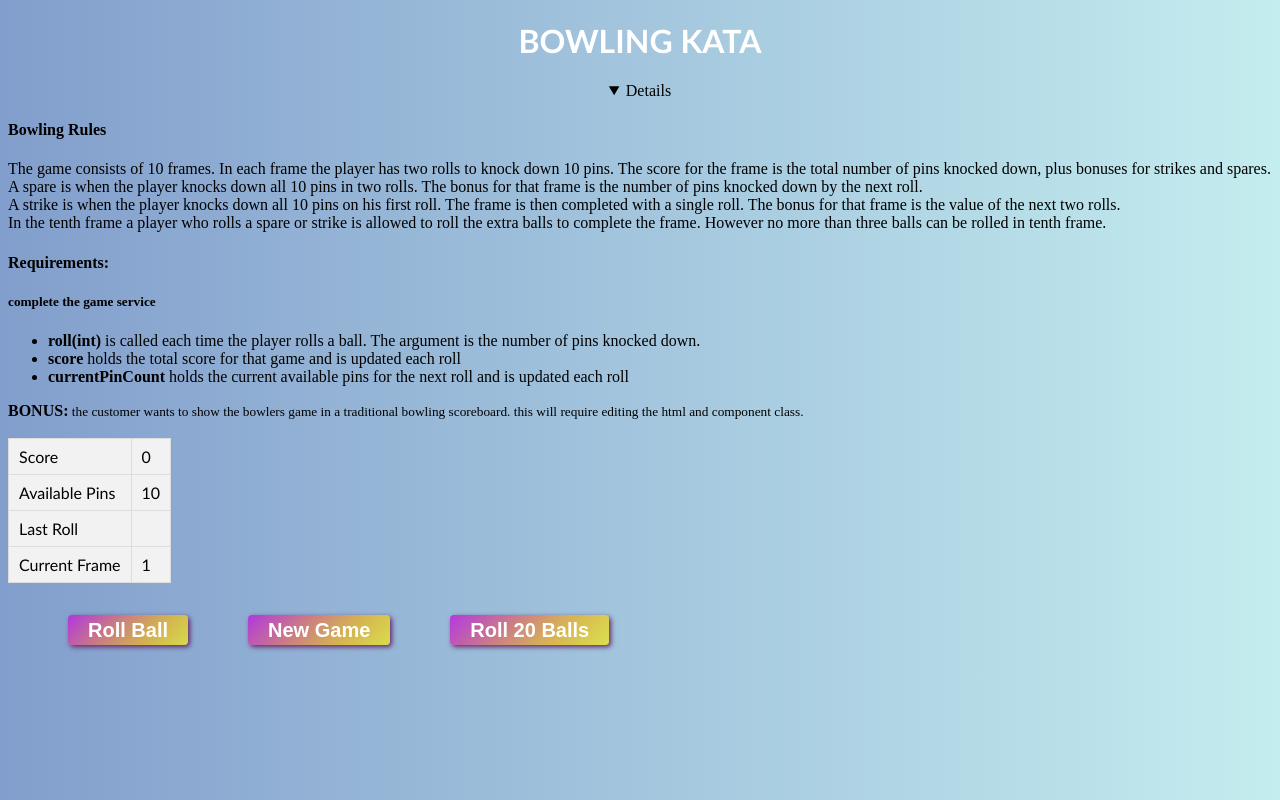
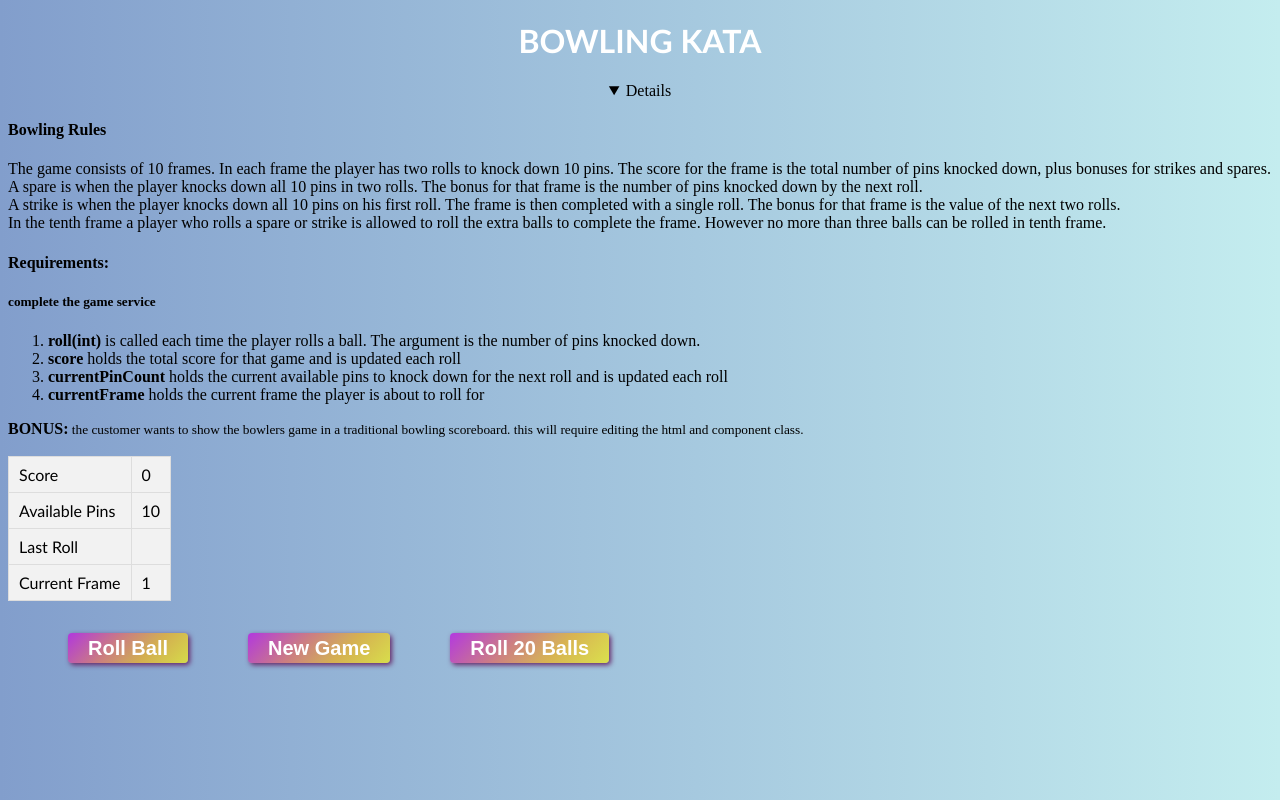
Before and after one commit to tylertel/bowlingtddkata, an Angular app: page / in a window 1280 px wide. Both pictures are taken after a click on the heading "Details". Built offline with nearby package versions, Linux system fonts and the light colour scheme.

Commit message:
added information to detail about the new frame var

```diff
--- a/src/app/app.component.html
+++ b/src/app/app.component.html
@@ -19,11 +19,12 @@
   </p>
   <h4>Requirements:</h4>
   <h5>complete the game service</h5>
-  <ul>
+  <ol>
     <li><strong>roll(int)</strong> is called each time the player rolls a ball. The argument is the number of pins knocked down.</li>
     <li><strong>score</strong> holds the total score for that game and is updated each roll</li>
-    <li><strong>currentPinCount</strong> holds the current available pins for the next roll and is updated each roll</li>
-  </ul>
+    <li><strong>currentPinCount</strong> holds the current available pins to knock down for the next roll and is updated each roll</li>
+    <li><strong>currentFrame</strong> holds the current frame the player is about to roll for</li>
+  </ol>
   <strong>BONUS:</strong>
   <small>
     the customer wants to show the bowlers game in a traditional bowling scoreboard.
```
